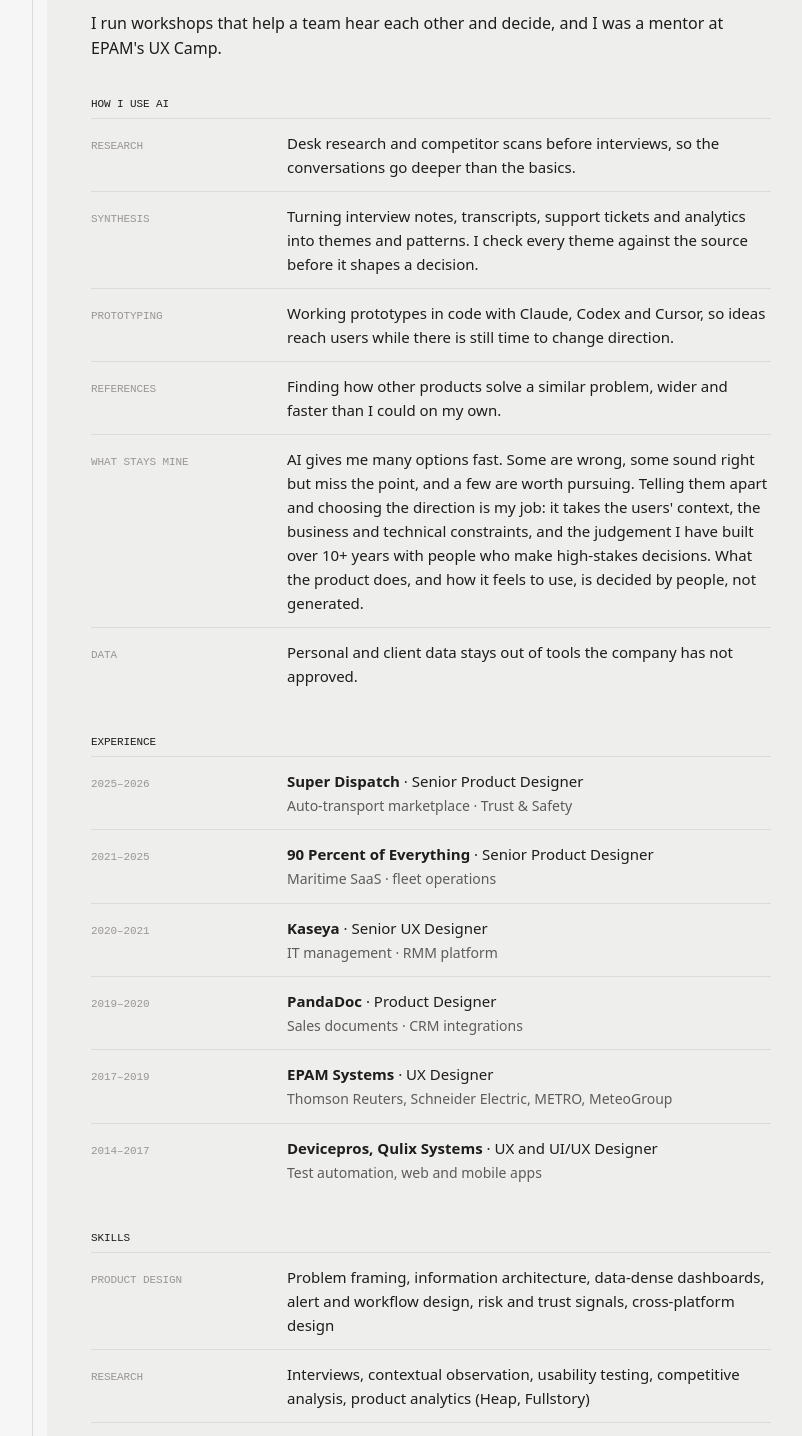
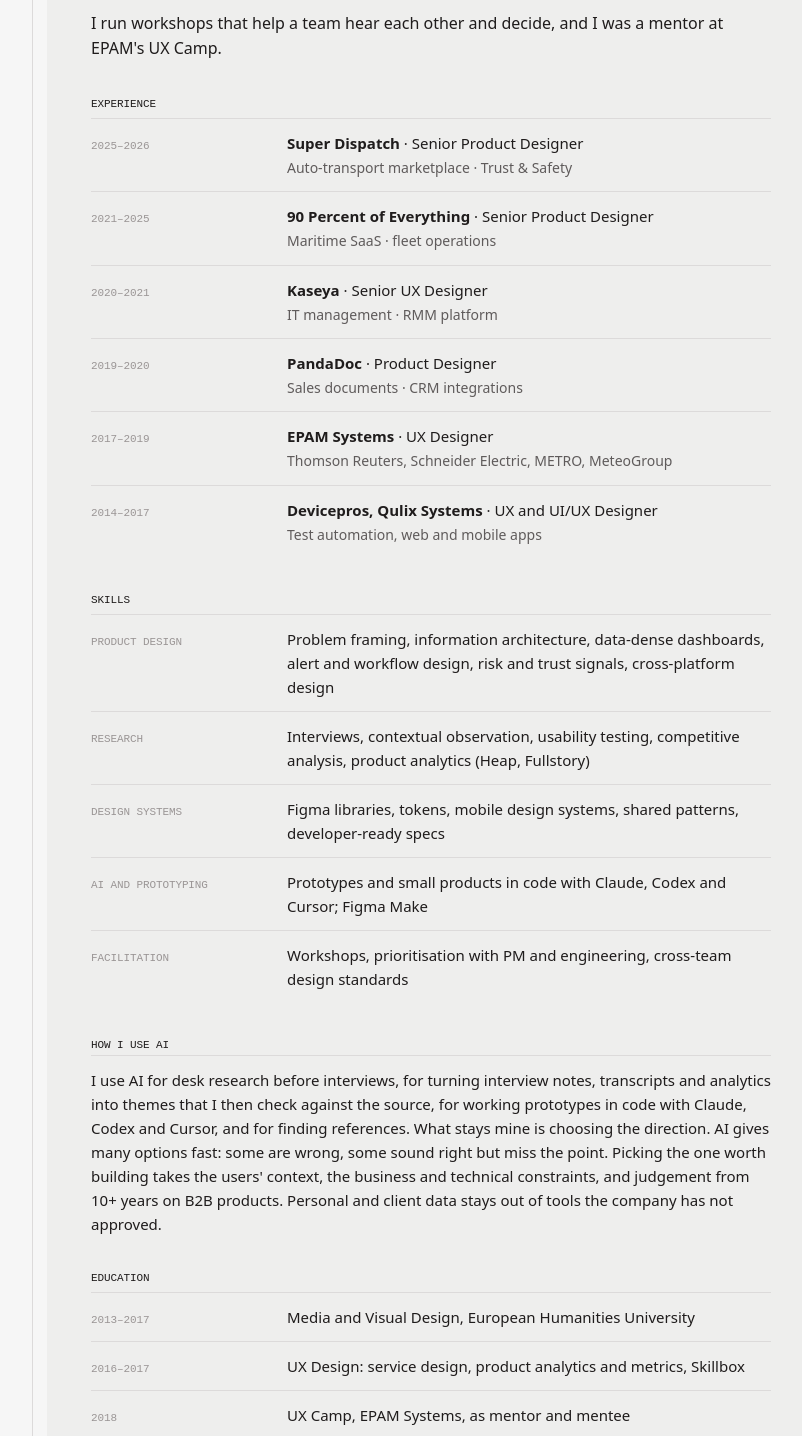
Before and after one commit to milanakachanava/portfolio, an Astro site: page / in a window 1280 px wide. Shown: the part 3802-5238 px from the top of the page, without its empty margins (267-1069 px from the left). Built offline with nearby package versions, Linux system fonts and the light colour scheme; Astro itself is replaced by a stand-in of ours.

Commit message:
About: compact AI paragraph after Skills
Co-Authored-By: Claude Opus 5.5 <noreply@anthropic.com>
Claude-Session: https://claude.ai/code/session_016GCXRfXX25ywej4H2WbwWC

```diff
--- a/src/pages/index.astro
+++ b/src/pages/index.astro
@@ -69,16 +69,6 @@ const skills = [
     <p>At Super Dispatch I led design for SuperProtect, a fraud-prevention product that went from ~20 shipper interviews to a paid release and its first paying customers. At 90 Percent of Everything I grew onRADAR from an alerts MVP into a live fleet operations platform on web, desktop and mobile, and designed a crew app where seafarers manage their documents, status, travel and assignments. Before that: integrations with 6 CRMs at PandaDoc, with CRM data available right inside the document editor, Kaseya's RMM platform, and banking, enterprise and maritime logistics projects at EPAM for clients including Thomson Reuters, Schneider Electric and METRO.</p>
     <p>I run workshops that help a team hear each other and decide, and I was a mentor at EPAM's UX Camp.</p>
 
-    <h3 class="sub-h">How I use AI</h3>
-    <ul class="facts">
-      <li><span>Research</span><span>Desk research and competitor scans before interviews, so the conversations go deeper than the basics.</span></li>
-      <li><span>Synthesis</span><span>Turning interview notes, transcripts, support tickets and analytics into themes and patterns. I check every theme against the source before it shapes a decision.</span></li>
-      <li><span>Prototyping</span><span>Working prototypes in code with Claude, Codex and Cursor, so ideas reach users while there is still time to change direction.</span></li>
-      <li><span>References</span><span>Finding how other products solve a similar problem, wider and faster than I could on my own.</span></li>
-      <li><span>What stays mine</span><span>AI gives me many options fast. Some are wrong, some sound right but miss the point, and a few are worth pursuing. Telling them apart and choosing the direction is my job: it takes the users' context, the business and technical constraints, and the judgement I have built over 10+ years with people who make high-stakes decisions. What the product does, and how it feels to use, is decided by people, not generated.</span></li>
-      <li><span>Data</span><span>Personal and client data stays out of tools the company has not approved.</span></li>
-    </ul>
-
     <h3 class="sub-h">Experience</h3>
     <ul class="facts exp">
       {experience.map((e) => (
@@ -90,6 +80,9 @@ const skills = [
     <ul class="facts">
       {skills.map((s) => <li><span>{s.k}</span><span>{s.v}</span></li>)}
     </ul>
+
+    <h3 class="sub-h">How I use AI</h3>
+    <p class="ai-note">I use AI for desk research before interviews, for turning interview notes, transcripts and analytics into themes that I then check against the source, for working prototypes in code with Claude, Codex and Cursor, and for finding references. What stays mine is choosing the direction. AI gives many options fast: some are wrong, some sound right but miss the point. Picking the one worth building takes the users' context, the business and technical constraints, and judgement from 10+ years on B2B products. Personal and client data stays out of tools the company has not approved.</p>
 
     <h3 class="sub-h">Education</h3>
     <ul class="facts">
--- a/src/styles/global.css
+++ b/src/styles/global.css
@@ -192,3 +192,5 @@ h1, h2, h3 { font-weight: 600; letter-spacing: -0.02em; line-height: 1.1; margin
 @media (max-width: 720px) { .prose figure.half { max-width: none; } }
 .prose figure.video.phone { max-width: 620px; margin-left: auto; margin-right: auto; }
 .prose figure.video.phone video { border: 0; background: transparent; }
+
+.ai-note { max-width: var(--read); margin: 8px 0 0; padding-top: 12px; border-top: 1px solid var(--line); font-size: 15px; }
```
